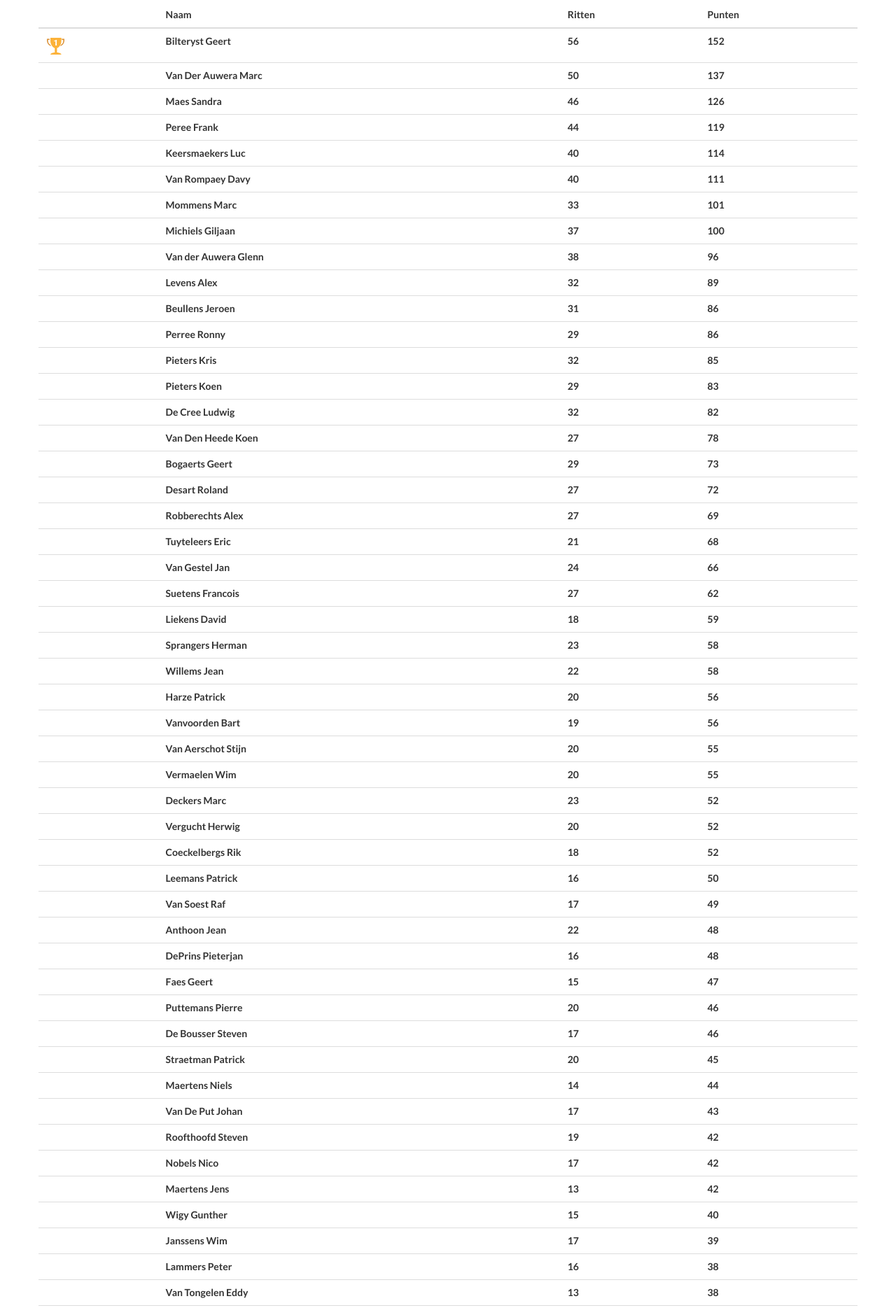
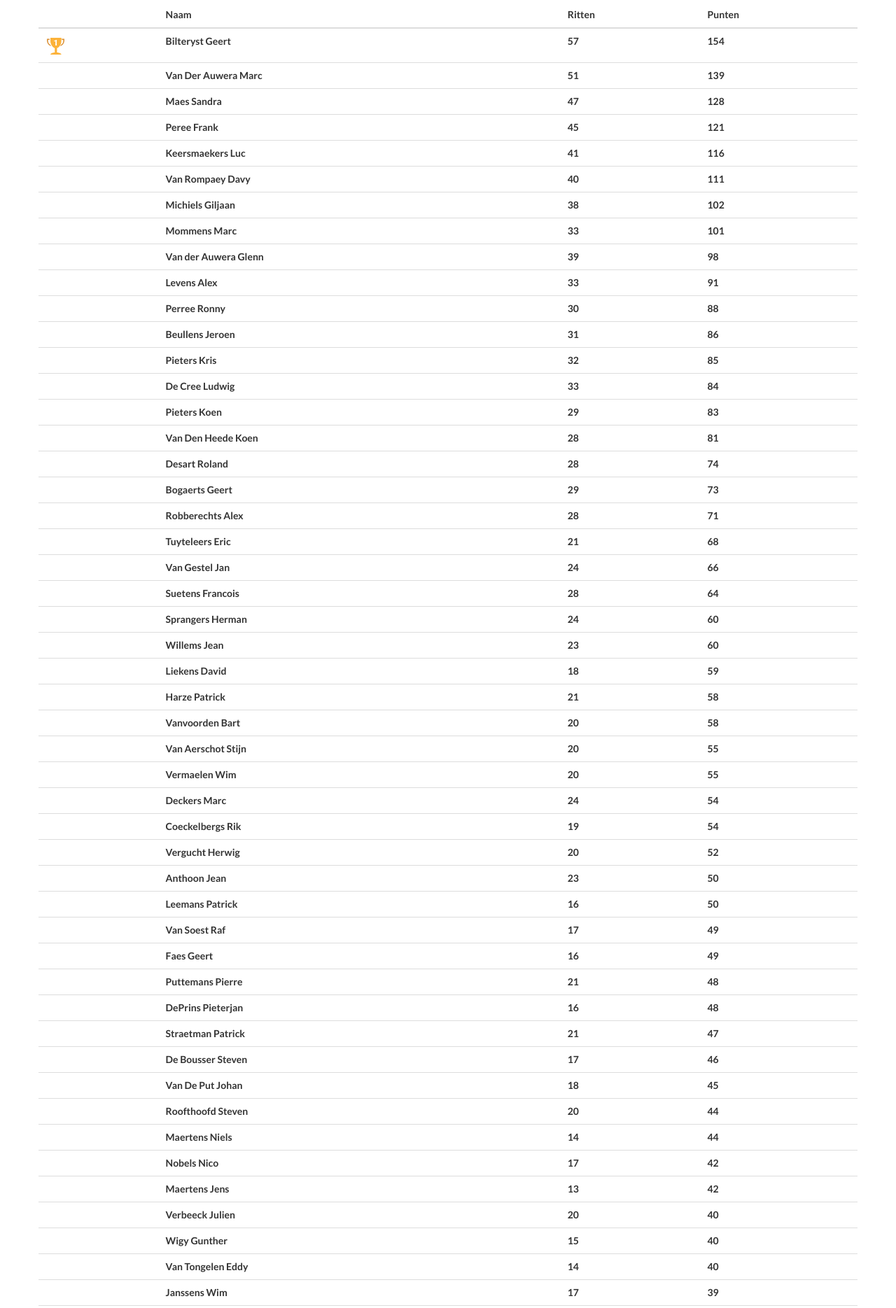
Before and after one commit to jbeullen/wtctilt, a website: page site/klassement.html in a window 1280 px wide. Shown: the part 174-2043 px from the top of the page at 70% size. Drawn offline with Linux system fonts and the light colour scheme.

Commit message:
14/10/2019: update calendar and leaderboard

```diff
--- a/site/klassement.html
+++ b/site/klassement.html
@@ -111,80 +111,80 @@
                         </thead>
                         <tbody>
 
-                        <tr><td><img src="img/kom.png"/></td><td>Bilteryst Geert</td><td>56</td><td>152</td></tr>
-                        <tr><td>&nbsp;</td><td>Van Der Auwera Marc</td><td>50</td><td>137</td></tr>
-                        <tr><td>&nbsp;</td><td>Maes Sandra</td><td>46</td><td>126</td></tr>
-                        <tr><td>&nbsp;</td><td>Peree Frank</td><td>44</td><td>119</td></tr>
-                        <tr><td>&nbsp;</td><td>Keersmaekers Luc</td><td>40</td><td>114</td></tr>
+                        <tr><td><img src="img/kom.png"/></td><td>Bilteryst Geert</td><td>57</td><td>154</td></tr>
+                        <tr><td>&nbsp;</td><td>Van Der Auwera Marc</td><td>51</td><td>139</td></tr>
+                        <tr><td>&nbsp;</td><td>Maes Sandra</td><td>47</td><td>128</td></tr>
+                        <tr><td>&nbsp;</td><td>Peree Frank</td><td>45</td><td>121</td></tr>
+                        <tr><td>&nbsp;</td><td>Keersmaekers Luc</td><td>41</td><td>116</td></tr>
                         <tr><td>&nbsp;</td><td>Van Rompaey Davy</td><td>40</td><td>111</td></tr>
+                        <tr><td>&nbsp;</td><td>Michiels Giljaan</td><td>38</td><td>102</td></tr>
                         <tr><td>&nbsp;</td><td>Mommens Marc</td><td>33</td><td>101</td></tr>
-                        <tr><td>&nbsp;</td><td>Michiels Giljaan</td><td>37</td><td>100</td></tr>
-                        <tr><td>&nbsp;</td><td>Van der Auwera Glenn</td><td>38</td><td>96</td></tr>
-                        <tr><td>&nbsp;</td><td>Levens Alex</td><td>32</td><td>89</td></tr>
+                        <tr><td>&nbsp;</td><td>Van der Auwera Glenn</td><td>39</td><td>98</td></tr>
+                        <tr><td>&nbsp;</td><td>Levens Alex</td><td>33</td><td>91</td></tr>
+                        <tr><td>&nbsp;</td><td>Perree Ronny</td><td>30</td><td>88</td></tr>
                         <tr><td>&nbsp;</td><td>Beullens Jeroen</td><td>31</td><td>86</td></tr>
-                        <tr><td>&nbsp;</td><td>Perree Ronny</td><td>29</td><td>86</td></tr>
                         <tr><td>&nbsp;</td><td>Pieters Kris</td><td>32</td><td>85</td></tr>
+                        <tr><td>&nbsp;</td><td>De Cree Ludwig</td><td>33</td><td>84</td></tr>
                         <tr><td>&nbsp;</td><td>Pieters Koen</td><td>29</td><td>83</td></tr>
-                        <tr><td>&nbsp;</td><td>De Cree Ludwig</td><td>32</td><td>82</td></tr>
-                        <tr><td>&nbsp;</td><td>Van Den Heede Koen</td><td>27</td><td>78</td></tr>
+                        <tr><td>&nbsp;</td><td>Van Den Heede Koen</td><td>28</td><td>81</td></tr>
+                        <tr><td>&nbsp;</td><td>Desart Roland</td><td>28</td><td>74</td></tr>
                         <tr><td>&nbsp;</td><td>Bogaerts Geert</td><td>29</td><td>73</td></tr>
-                        <tr><td>&nbsp;</td><td>Desart Roland</td><td>27</td><td>72</td></tr>
-                        <tr><td>&nbsp;</td><td>Robberechts Alex</td><td>27</td><td>69</td></tr>
+                        <tr><td>&nbsp;</td><td>Robberechts Alex</td><td>28</td><td>71</td></tr>
                         <tr><td>&nbsp;</td><td>Tuyteleers Eric</td><td>21</td><td>68</td></tr>
                         <tr><td>&nbsp;</td><td>Van Gestel Jan</td><td>24</td><td>66</td></tr>
-                        <tr><td>&nbsp;</td><td>Suetens Francois</td><td>27</td><td>62</td></tr>
+                        <tr><td>&nbsp;</td><td>Suetens Francois</td><td>28</td><td>64</td></tr>
+                        <tr><td>&nbsp;</td><td>Sprangers Herman</td><td>24</td><td>60</td></tr>
+                        <tr><td>&nbsp;</td><td>Willems Jean</td><td>23</td><td>60</td></tr>
                         <tr><td>&nbsp;</td><td>Liekens David</td><td>18</td><td>59</td></tr>
-                        <tr><td>&nbsp;</td><td>Sprangers Herman</td><td>23</td><td>58</td></tr>
-                        <tr><td>&nbsp;</td><td>Willems Jean</td><td>22</td><td>58</td></tr>
-                        <tr><td>&nbsp;</td><td>Harze Patrick</td><td>20</td><td>56</td></tr>
-                        <tr><td>&nbsp;</td><td>Vanvoorden Bart</td><td>19</td><td>56</td></tr>
+                        <tr><td>&nbsp;</td><td>Harze Patrick</td><td>21</td><td>58</td></tr>
+                        <tr><td>&nbsp;</td><td>Vanvoorden Bart</td><td>20</td><td>58</td></tr>
                         <tr><td>&nbsp;</td><td>Van Aerschot Stijn</td><td>20</td><td>55</td></tr>
                         <tr><td>&nbsp;</td><td>Vermaelen Wim</td><td>20</td><td>55</td></tr>
-                        <tr><td>&nbsp;</td><td>Deckers Marc</td><td>23</td><td>52</td></tr>
+                        <tr><td>&nbsp;</td><td>Deckers Marc</td><td>24</td><td>54</td></tr>
+                        <tr><td>&nbsp;</td><td>Coeckelbergs Rik</td><td>19</td><td>54</td></tr>
                         <tr><td>&nbsp;</td><td>Vergucht Herwig</td><td>20</td><td>52</td></tr>
-                        <tr><td>&nbsp;</td><td>Coeckelbergs Rik</td><td>18</td><td>52</td></tr>
+                        <tr><td>&nbsp;</td><td>Anthoon Jean</td><td>23</td><td>50</td></tr>
                         <tr><td>&nbsp;</td><td>Leemans Patrick</td><td>16</td><td>50</td></tr>
                         <tr><td>&nbsp;</td><td>Van Soest Raf</td><td>17</td><td>49</td></tr>
-                        <tr><td>&nbsp;</td><td>Anthoon Jean</td><td>22</td><td>48</td></tr>
+                        <tr><td>&nbsp;</td><td>Faes Geert</td><td>16</td><td>49</td></tr>
+                        <tr><td>&nbsp;</td><td>Puttemans Pierre</td><td>21</td><td>48</td></tr>
                         <tr><td>&nbsp;</td><td>DePrins Pieterjan</td><td>16</td><td>48</td></tr>
-                        <tr><td>&nbsp;</td><td>Faes Geert</td><td>15</td><td>47</td></tr>
-                        <tr><td>&nbsp;</td><td>Puttemans Pierre</td><td>20</td><td>46</td></tr>
+                        <tr><td>&nbsp;</td><td>Straetman Patrick</td><td>21</td><td>47</td></tr>
                         <tr><td>&nbsp;</td><td>De Bousser Steven</td><td>17</td><td>46</td></tr>
-                        <tr><td>&nbsp;</td><td>Straetman Patrick</td><td>20</td><td>45</td></tr>
+                        <tr><td>&nbsp;</td><td>Van De Put Johan</td><td>18</td><td>45</td></tr>
+                        <tr><td>&nbsp;</td><td>Roofthoofd Steven</td><td>20</td><td>44</td></tr>
                         <tr><td>&nbsp;</td><td>Maertens Niels</td><td>14</td><td>44</td></tr>
-                        <tr><td>&nbsp;</td><td>Van De Put Johan</td><td>17</td><td>43</td></tr>
-                        <tr><td>&nbsp;</td><td>Roofthoofd Steven</td><td>19</td><td>42</td></tr>
                         <tr><td>&nbsp;</td><td>Nobels Nico</td><td>17</td><td>42</td></tr>
                         <tr><td>&nbsp;</td><td>Maertens Jens</td><td>13</td><td>42</td></tr>
+                        <tr><td>&nbsp;</td><td>Verbeeck Julien</td><td>20</td><td>40</td></tr>
                         <tr><td>&nbsp;</td><td>Wigy Gunther</td><td>15</td><td>40</td></tr>
+                        <tr><td>&nbsp;</td><td>Van Tongelen Eddy</td><td>14</td><td>40</td></tr>
                         <tr><td>&nbsp;</td><td>Janssens Wim</td><td>17</td><td>39</td></tr>
+                        <tr><td>&nbsp;</td><td>Dekimpe Jules</td><td>18</td><td>38</td></tr>
                         <tr><td>&nbsp;</td><td>Lammers Peter</td><td>16</td><td>38</td></tr>
-                        <tr><td>&nbsp;</td><td>Van Tongelen Eddy</td><td>13</td><td>38</td></tr>
+                        <tr><td>&nbsp;</td><td>De Cat Jean</td><td>18</td><td>37</td></tr>
                         <tr><td>&nbsp;</td><td>Zwaan Jasmien</td><td>13</td><td>37</td></tr>
                         <tr><td>&nbsp;</td><td>Van Rompaey Bruno</td><td>18</td><td>36</td></tr>
-                        <tr><td>&nbsp;</td><td>Verbeeck Julien</td><td>18</td><td>36</td></tr>
-                        <tr><td>&nbsp;</td><td>Dekimpe Jules</td><td>17</td><td>36</td></tr>
                         <tr><td>&nbsp;</td><td>Cappoen Eva</td><td>16</td><td>36</td></tr>
-                        <tr><td>&nbsp;</td><td>De Cat Jean</td><td>17</td><td>35</td></tr>
                         <tr><td>&nbsp;</td><td>Van Der Auwera Dirk</td><td>15</td><td>34</td></tr>
                         <tr><td>&nbsp;</td><td>Vanhove Lander</td><td>13</td><td>33</td></tr>
                         <tr><td>&nbsp;</td><td>Van Den Berghen Kurt</td><td>13</td><td>32</td></tr>
+                        <tr><td>&nbsp;</td><td>Van Doren Peter</td><td>13</td><td>32</td></tr>
                         <tr><td>&nbsp;</td><td>Vermeulen Simon</td><td>11</td><td>32</td></tr>
                         <tr><td>&nbsp;</td><td>Grisar Evert</td><td>9</td><td>32</td></tr>
                         <tr><td>&nbsp;</td><td>Thielemans Wouter</td><td>11</td><td>31</td></tr>
                         <tr><td>&nbsp;</td><td>Schmit Eddy</td><td>14</td><td>30</td></tr>
                         <tr><td>&nbsp;</td><td>Wauters Paul</td><td>13</td><td>30</td></tr>
-                        <tr><td>&nbsp;</td><td>Van Doren Peter</td><td>12</td><td>30</td></tr>
                         <tr><td>&nbsp;</td><td>Gyssels Herman</td><td>14</td><td>28</td></tr>
                         <tr><td>&nbsp;</td><td>Vermeulen Bert</td><td>10</td><td>26</td></tr>
+                        <tr><td>&nbsp;</td><td>Suykens Marc</td><td>12</td><td>25</td></tr>
                         <tr><td>&nbsp;</td><td>Van Hoey Jos</td><td>10</td><td>24</td></tr>
-                        <tr><td>&nbsp;</td><td>Suykens Marc</td><td>11</td><td>23</td></tr>
                         <tr><td>&nbsp;</td><td>Kerremans Joris</td><td>9</td><td>20</td></tr>
                         <tr><td>&nbsp;</td><td>Vastavel Johnny</td><td>6</td><td>20</td></tr>
                         <tr><td>&nbsp;</td><td>Vanhove Marnix</td><td>7</td><td>18</td></tr>
                         <tr><td>&nbsp;</td><td>Huybrechts Seppe</td><td>6</td><td>17</td></tr>
                         <tr><td>&nbsp;</td><td>Van Den Heuvel Joeri</td><td>6</td><td>17</td></tr>
-                        <tr><td>&nbsp;</td><td>Ureel Miguel</td><td>7</td><td>14</td></tr>
+                        <tr><td>&nbsp;</td><td>Ureel Miguel</td><td>8</td><td>16</td></tr>
                         <tr><td>&nbsp;</td><td>Deprins An</td><td>5</td><td>12</td></tr>
                         <tr><td>&nbsp;</td><td>Chung Mat</td><td>3</td><td>12</td></tr>
                         <tr><td>&nbsp;</td><td>Vermeulen Luc</td><td>5</td><td>11</td></tr>
```
Also changed, not shown: site/kalender.html (+4 -5 lines).
